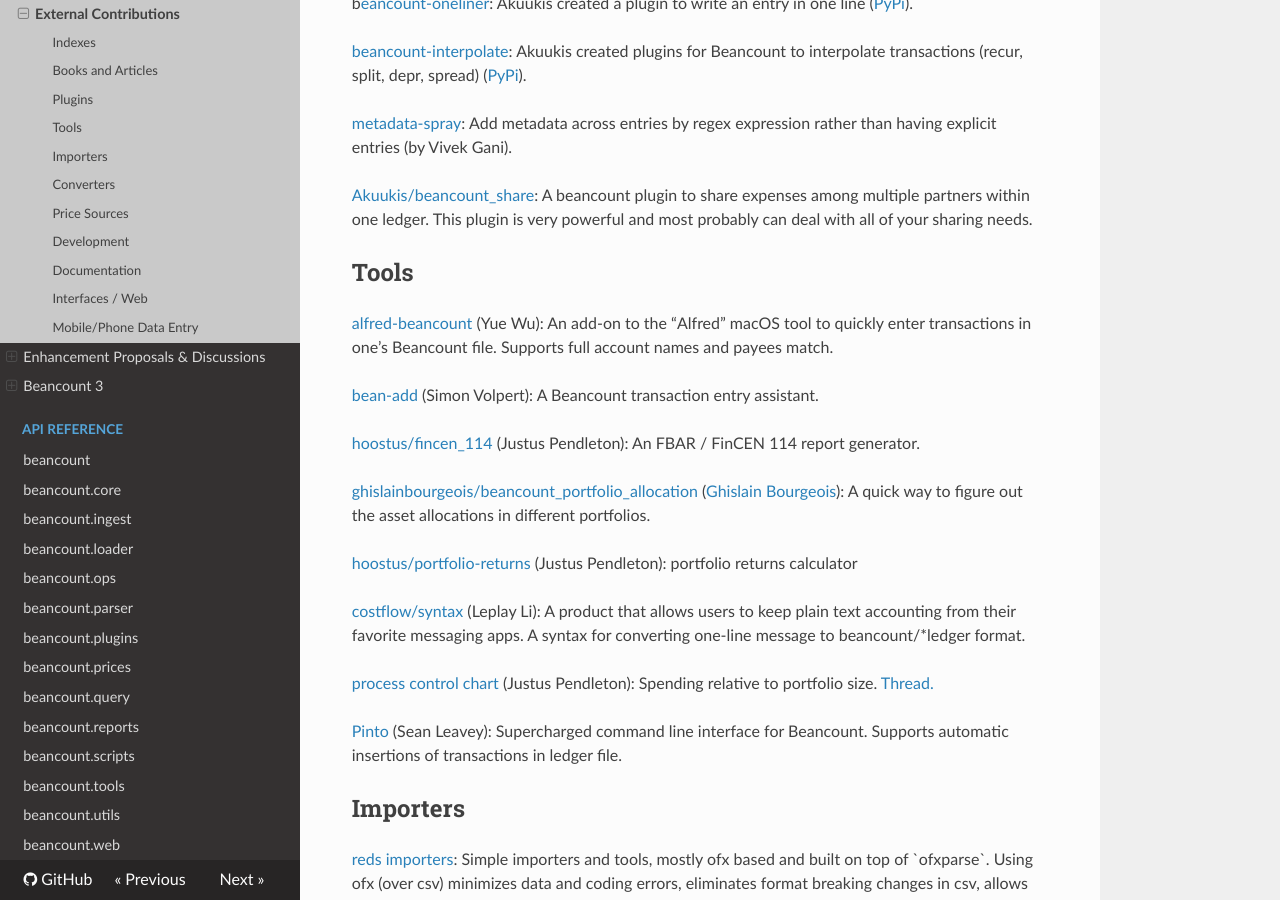
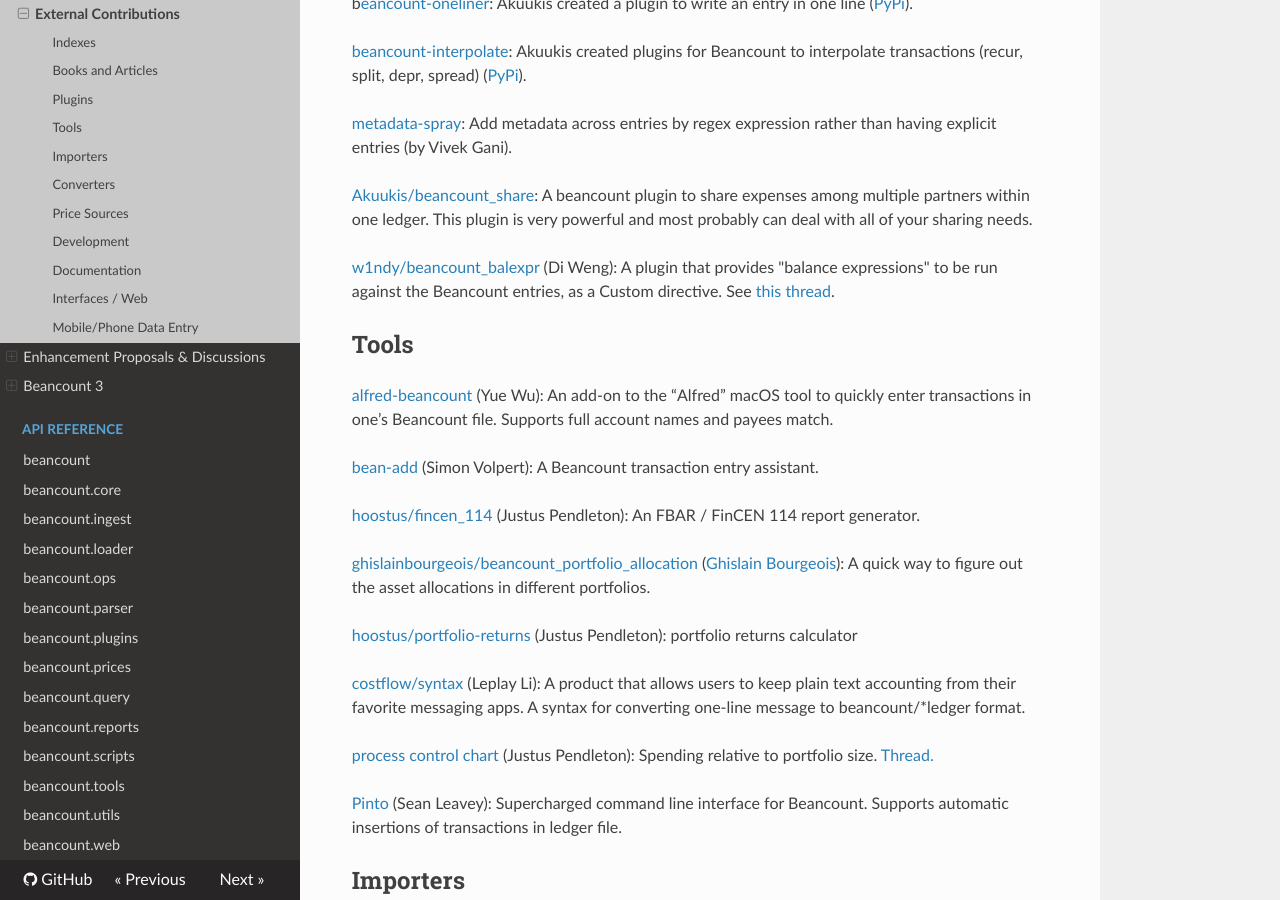
Before and after one commit to beancount/docs, an MkDocs documentation site: the page built from docs/external_contributions.md, in a window 1280 px wide and 900 px high, scrolled down 1016 px. Built offline with MkDocs 1.6.1, drawn with Linux system fonts in a browser that asks for light colours; some of the changed text lies outside the part shown.

Commit message:
Re-generate docs

```diff
--- a/docs/external_contributions.md
+++ b/docs/external_contributions.md
@@ -42,6 +42,8 @@
 
 [<span class="underline">Akuukis/beancount\_share</span>](https://github.com/Akuukis/beancount_share): A beancount plugin to share expenses among multiple partners within one ledger. This plugin is very powerful and most probably can deal with all of your sharing needs.
 
+[<span class="underline">w1ndy/beancount\_balexpr</span>](https://github.com/w1ndy/beancount_balexpr) (Di Weng): A plugin that provides "balance expressions" to be run against the Beancount entries, as a Custom directive. See [<span class="underline">this thread</span>](https://groups.google.com/d/msgid/beancount/cdcf2cc7-8061-4f69-ae6a-c82564463652n%40googlegroups.com?utm_medium=email&utm_source=footer).
+
 Tools<a id="tools"></a>
 -----------------------
 
@@ -83,6 +85,8 @@
 [<span class="underline">swapi/beancount-utils</span>](https://github.com/swapi/beancount-utils) : Another importer for Zerodha.
 
 [<span class="underline">Dr-Nuke/drnuke-bean</span>](https://github.com/Dr-Nuke/drnuke-bean) (Dr Nuke): An importer for IBKR, based on the flex query (API-like) and one for Swiss PostFinance.
+
+[<span class="underline">Beanborg</span>](https://github.com/luciano-fiandesio/beanborg) (Luciano Fiandesio): Beanborg automatically imports financial transactions from external CSV files into the Beancount bookkeeping system.
 
 Converters<a id="converters"></a>
 ---------------------------------
```
